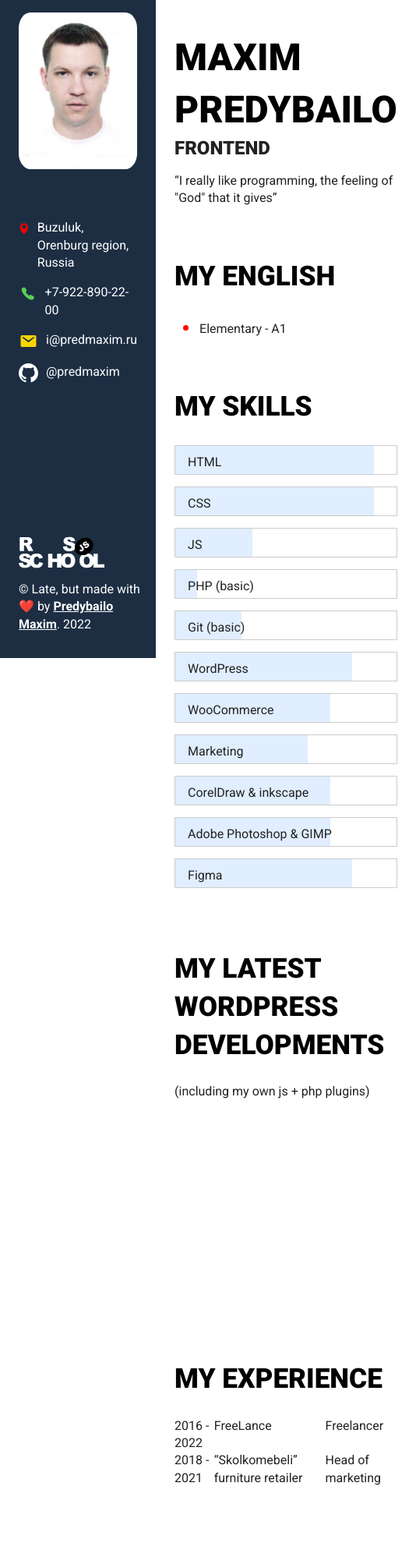
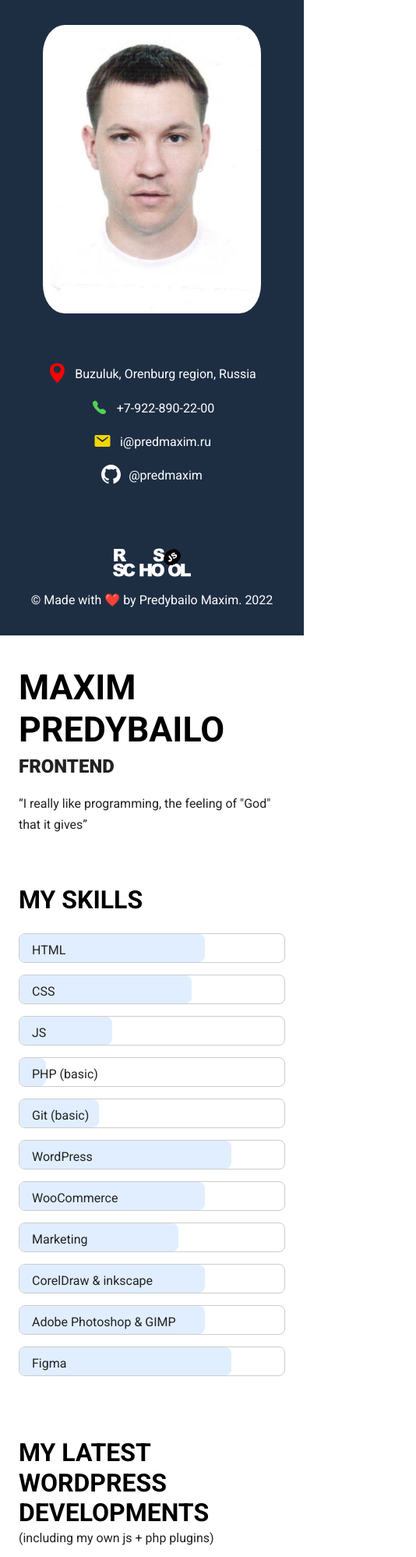
Before and after one commit to predmaxim/rsschool-cv, a plain HTML site: page index.html in a window 390 px wide. Shown: the top 1997 px of the page at 78% size, 534 px wide, since content can reach past the window. Before the commit the page ends 1947 px from the top, so only its background shows below. Drawn offline with Linux system fonts and the light colour scheme.

Commit message:
feat: Compleate css. Release virsion.

```diff
--- a/css/style.css
+++ b/css/style.css
@@ -468,9 +468,9 @@ textarea {
   padding: 0.2em 0;
 }
 
-* {
+/* * {
   box-sizing: border-box;
-}
+} */
 
 
 
@@ -483,11 +483,22 @@ textarea {
 
 
 body {
-  max-width: 1440px;
   font-family: Roboto, sans-serif;
-  line-height: 1.4;
+  font-size: 16px;
+  line-height: 1.7;
   background: rgb(255, 255, 255);
-  display: flex;
+
+}
+
+.container {
+  display: grid;
+  grid-template-columns: minmax(350px, 415px) minmax(550px, 3fr);
+}
+
+@media screen and (max-width: 600px) {
+  .container {
+    grid-template-columns: 1fr;
+  }
 }
 
 h1,
@@ -497,13 +508,13 @@ h4,
 h5,
 h6 {
   color: #000000;
-  font-weight: 900;
+  font-weight: 700;
   font-style: normal;
-  /* font-variant: small-caps; */
+  line-height: 1.2;
   text-transform: uppercase;
 }
 
-h2,
+h2:not(.h2-with-description),
 h3,
 h4,
 h5,
@@ -511,68 +522,80 @@ h6 {
   margin: 1rem 0 1.5rem;
 }
 
-li::marker {
-  color: red;
-  font-size: 1.5em;
+.h2-with-description {
+  margin-top: 1rem;
 }
 
 a {
   color: #fff;
-  font-weight: 700;
+  text-decoration: none;
   transition: .2s;
+  -webkit-transition: .2s;
+  -moz-transition: .2s;
+  -ms-transition: .2s;
+  -o-transition: .2s;
 }
 
 a:hover {
-  /* color: #fd3333d5; */
-  text-decoration:underline
+  color: #ff5e5ef3;
+  text-decoration: underline;
 }
 
 h1 {
-  font-size: max(3rem, 2.5vw);
+  font-size: max(2.8rem, 2vw);
 }
 
 h2 {
-  font-size: max(2.2rem, 2.2vw);
+  font-size: max(2rem, 1.5vw);
 }
 
 h3 {
-  font-size: max(1.8rem, 1.8vw);
+  font-size: max(1.6rem, 1.2vw);
 }
 
 h4 {
-  font-size: max(1.4rem, 1.4vw);
+  font-size: max(1.4rem, 1vw);
 }
 
 h5 {
-  font-size: max(1.1rem, 1.1vw);
+  font-size: max(1rem, .8vw);
 }
 
 h6 {
   font-size: max(1rem, 1vw);
 }
 
+/* Header */
+
 header {
-  max-width: 460px;
-  max-height: 100vh;
+  flex: 1 0 20%;
   background: #1D2E43;
-  padding: 3rem 4rem;
+  padding: 2rem 3rem;
   position: sticky;
   top: 0;
+  height: calc(100vh - 4rem);
+  /* min-width: 250px; */
 }
 
 @media screen and (max-width: 600px) {
   header {
-    padding: 1rem 1.5rem;
+    padding: 2rem 1.5rem;
+    min-width: initial;
+    position: static;
+    height: initial;
   }
-}
-
-section {
-  padding: 1.5rem 0;
 }
 
 .my-photo {
   max-width: 320px;
-  margin: 0 auto;
+  /* margin: 0 auto; */
+}
+
+@media screen and (max-width: 600px) {
+  .my-photo {
+    max-width: 280px;
+    margin: 0 auto;
+  }
 }
 
 .photo-img {
@@ -591,6 +614,13 @@ section {
   flex-direction: column;
 }
 
+@media screen and (max-width: 600px) {
+  .my-contacts {
+    align-items: center;
+  }
+}
+
+
 .contact {
   display: flex;
   margin-bottom: 1rem;
@@ -598,12 +628,6 @@ section {
 
 .contact a {
   display: flex;
-  font-weight: 400;
-  text-decoration: none;
-}
-
-.contact a:hover {
-  text-decoration: underline;
 }
 
 .contact svg {
@@ -617,23 +641,51 @@ section {
 
 .footer {
   color: #fff;
-  position:absolute;
-  bottom: 2rem;
-  margin-top: auto;
+  position: fixed;
+  bottom: 3rem;
+}
+
+@media screen and (min-width: 601px) and (max-width: 1024px) {
+  .footer {
+    max-width: 250px;
+  }
+}
+
+@media screen and (max-width: 600px) {
+  .footer {
+    position: relative;
+    bottom: 0px;
+    text-align: center;
+  }
 }
 
 .rs-school-logo {
-  max-width: 110px;
+  max-width: 100px;
 }
 
 .made-by {
   margin-top: 1rem;
 }
 
+/* Main */
+
+section {
+  padding: 1.5rem 0;
+}
 
 main {
   padding: 3rem;
-  margin: auto;
+  flex: 70%;
+}
+
+main a {
+  color: #000;
+  font-weight: 700;
+
+}
+
+main section {
+  margin: 0 auto;
 }
 
 @media screen and (max-width: 600px) {
@@ -649,31 +701,43 @@ main {
   margin-bottom: .8rem;
 }
 
+/* My Skills */
+
 .wrapper-skill {
   position: relative;
   border: 1px solid #ccc;
   margin-bottom: 15px;
+  border-radius: .5rem;
+  -webkit-border-radius: .5rem;
+  -moz-border-radius: .5rem;
+  -ms-border-radius: .5rem;
+  -o-border-radius: .5rem;
 }
 
 .wrapper-skill p {
   position: absolute;
   z-index: 1;
-  top: calc(50% - .5rem);
+  top: calc(50% - .7rem);
   left: 1rem;
 }
 
 .percent-skill {
   height: calc(1rem + 20px);
+  border-radius: .5rem;
+  -webkit-border-radius: .5rem;
+  -moz-border-radius: .5rem;
+  -ms-border-radius: .5rem;
+  -o-border-radius: .5rem;
 }
 
 .html .percent-skill {
   background-color: rgb(224, 238, 255);
-  width: 85%;
+  width: 70%;
 }
 
 .css .percent-skill {
   background-color: rgb(224, 238, 255);
-  width: 90%;
+  width: 65%;
 }
 
 .js .percent-skill {
@@ -706,10 +770,6 @@ main {
   width: 60%;
 }
 
-.html .percent-skill {
-  background-color: rgb(224, 238, 255);
-  width: 90%;
-}
 .cdandink .percent-skill {
   background-color: rgb(224, 238, 255);
   width: 70%;
@@ -724,3 +784,75 @@ main {
   background-color: rgb(224, 238, 255);
   width: 80%;
 }
+
+/* My Projects */
+
+.projects {
+  display: flex;
+  flex-wrap: wrap;
+}
+
+.header-description {
+  margin-bottom: 2rem;
+}
+
+.project-wrapper {
+  /* flex: 1 0 auto; */
+}
+
+.project-wrapper:not(:last-child) {
+  margin-bottom: 2rem;
+  margin-right: 1rem;
+}
+
+.project-img {
+  border-radius: 2rem;
+  -webkit-border-radius: 2rem;
+  -moz-border-radius: 2rem;
+  -ms-border-radius: 2rem;
+  -o-border-radius: 2rem;
+  transition: .2s;
+}
+
+.project-wrapper:hover .project-img {
+  box-shadow: 0px 8px 60px -21px #7e7e7e;
+}
+
+.project-name {
+  padding: 1rem 1rem 0rem;
+}
+
+/* My Experience */
+
+.experience {
+  display: grid;
+  grid-template-columns: 2fr 3fr 2fr;
+  padding: 1rem 0;
+}
+
+.experience::before {
+  content: '⏺';
+  position: absolute;
+  color: red;
+}
+
+.experience:not(:last-child) {
+  border-bottom: 1px solid #ccc;
+}
+
+
+.experience-date {
+  padding-left: 2rem;
+  font-weight: 700;
+}
+
+/* My English */
+.my-english div::before {
+  content: '⏺';
+  position: absolute;
+  color: red;
+}
+
+.my-english p {
+  padding-left: 2rem;
+}
--- a/index.html
+++ b/index.html
@@ -10,6 +10,7 @@
 </head>
 
 <body>
+  <div class="container" >
 
   <header>
     <div class="my-photo">
@@ -84,9 +85,9 @@
 
     <div class="footer">
       <a href="https://rs.school/js/">
-        <img class="rs-school-logo" src="img/rs_school_js.svg" alt="rs_school_js_logo"></img>
+        <img class="rs-school-logo" src="img/rs_school_js.svg" alt="rs_school_js_logo" width="100">
       </a>
-      <p class="made-by">© Late, but made with ❤️ by <a href="#">Predybailo Maxim</a>. 2022</p>
+      <p class="made-by">© Made with ❤️ by <a href="#">Predybailo Maxim</a>. 2022</p>
     </div>
   </header>
 
@@ -112,12 +113,7 @@
 
 
 
-    <section class="my-english">
-      <h2>MY English</h2>
-      <ul>
-        <li>Elementary - A1</li>
-      </ul>
-    </section>
+
 
 
 
@@ -174,50 +170,53 @@
 
 
     <section class="my-projects">
-      <h2>My latest WordPress developments</h2>
-      <p>(including my own js + php plugins)</p>
+      <h2 class="h2-with-description">My latest WordPress developments</h2>
+      <p class="header-description">(including my own js + php plugins)</p>
 
-      <div class="wrapper-projects">
+      <div class="projects">
+        <div class="project-wrapper">
           <a href="#">
-          <img class="project-img" src="" alt="">
-          <p class="project">bbsmp.ru</p>
+            <img class="project-img" src="img/bbsmp.png" alt="" width="300">
+            <p class="project-name">bbsmp.ru</p>
           </a>
         </div>
 
-      <div class="wrapper-projects">
+        <div class="project-wrapper">
           <a href="#">
-          <img class="project-img" src="" alt="">
-          <p class="project">mrdonald.ru</p>
+            <img class="project-img" src="img/mrdonald.png" alt="" width="300">
+            <p class="project-name">mrdonald.ru</p>
           </a>
         </div>
 
-      <div class="wrapper-projects">
+        <div class="project-wrapper">
           <a href="#">
-          <img class="project-img" src="" alt="">
-          <p class="project">rsk56.ru</p>
+            <img class="project-img" src="img/rsk.png" alt="" width="300">
+            <p class="project-name">rsk56.ru</p>
           </a>
         </div>
 
-      <div class="wrapper-projects">
+        <div class="project-wrapper">
           <a href="#">
-          <img class="project-img" src="" alt="">
-          <p class="project">krugozor56.ru</p>
+            <img class="project-img" src="img/kregozor.png" alt="" width="300">
+            <p class="project-name">krugozor56.ru</p>
           </a>
         </div>
 
-      <div class="wrapper-projects">
+        <div class="project-wrapper">
           <a href="#">
-          <img class="project-img" src="" alt="">
-          <p class="project">royallypurrfect.com</p>
+            <img class="project-img" src="img/cats.png" alt="" width="300">
+            <p class="project-name">royallypurrfect.com</p>
           </a>
         </div>
 
-      <div class="wrapper-projects">
+        <div class="project-wrapper">
           <a href="#">
-          <img class="project-img" src="" alt="">
-          <p class="project">xburgers.ru</p>
+            <img class="project-img" src="img/xburgers.png" alt="" width="300">
+            <p class="project-name">xburgers.ru</p>
           </a>
         </div>
+      </div>
+
 
     </section>
 
@@ -226,20 +225,28 @@
 
 
 
-    <section>
+    <section class="my-experience">
       <h2>My experience</h2>
-      <table>
-        <tr>
-          <td>2016 - 2022</td>
-          <td>FreeLance</td>
-          <td>Freelancer</td>
-        </tr>
-        <tr>
-          <td>2018 - 2021</td>
-          <td>“Skolkomebeli” furniture retailer</td>
-          <td>Head of marketing</td>
-        </tr>
-      </table>
+      <div class="experiences-wrap">
+        <div class="experience">
+          <div class="experience-date">2016 - 2022</div>
+          <div class="experience__job-company">FreeLance</div>
+          <div class="experience__job-position">Freelancer</div>
+        </div>
+        <div class="experience">
+          <div class="experience-date">2018 - 2021</div>
+          <div class="experience__job-company">“Skolko Mebeli” furniture retailer</div>
+          <div class="experience__job-position">Head of marketing</div>
+        </divcl>
+      </div>
+    </section>
+
+
+    <section class="my-english">
+      <h2>MY English</h2>
+      <div>
+        <p>Elementary - A1</p>
+      </div>
     </section>
 
 
@@ -250,11 +257,8 @@
 
 
 
-
-
-
   </main>
-
+</div>
 </body>
 
 </html>
```
Also changed, not shown: img/bbsmp.png (added), img/cats.png (added), img/kregozor.png (added), img/mrdonald.png (added), img/rsk.png (added), img/xburgers.png (added). Lines whose indentation alone changed are shown as unchanged.
